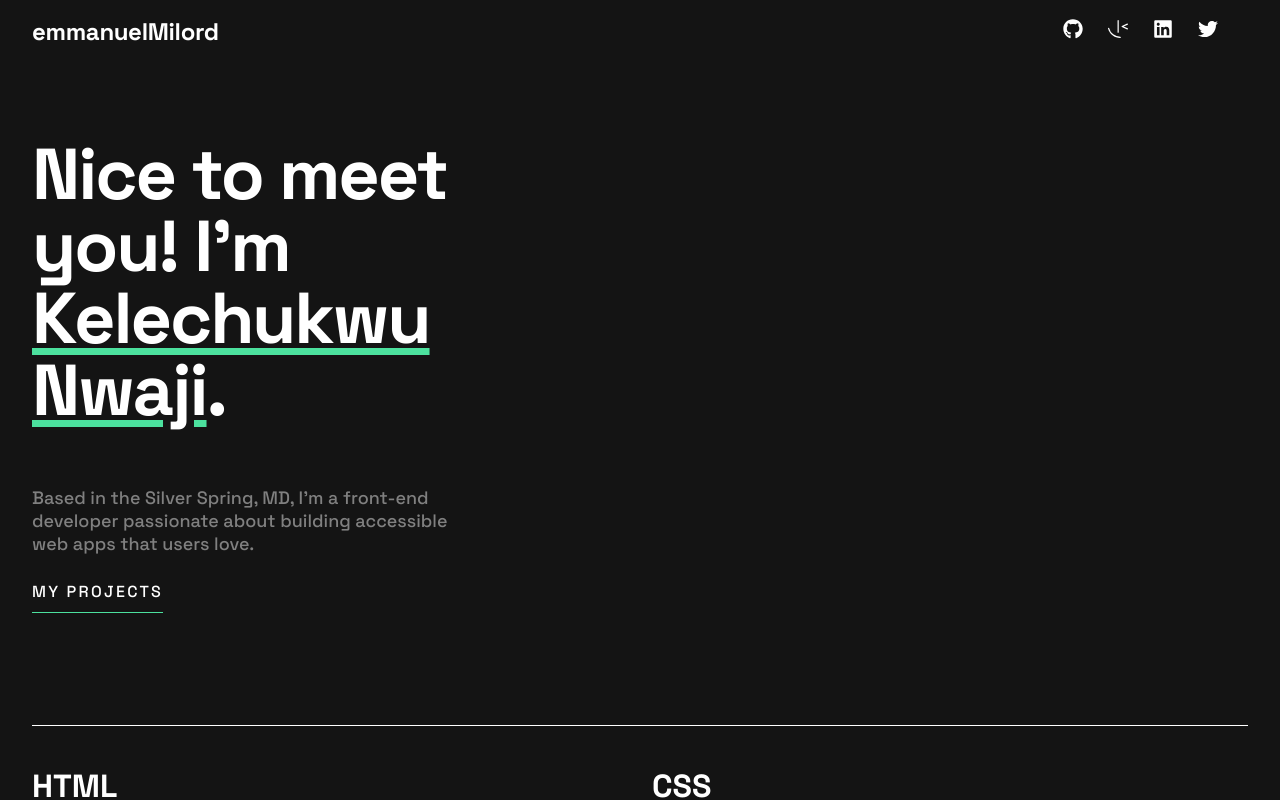
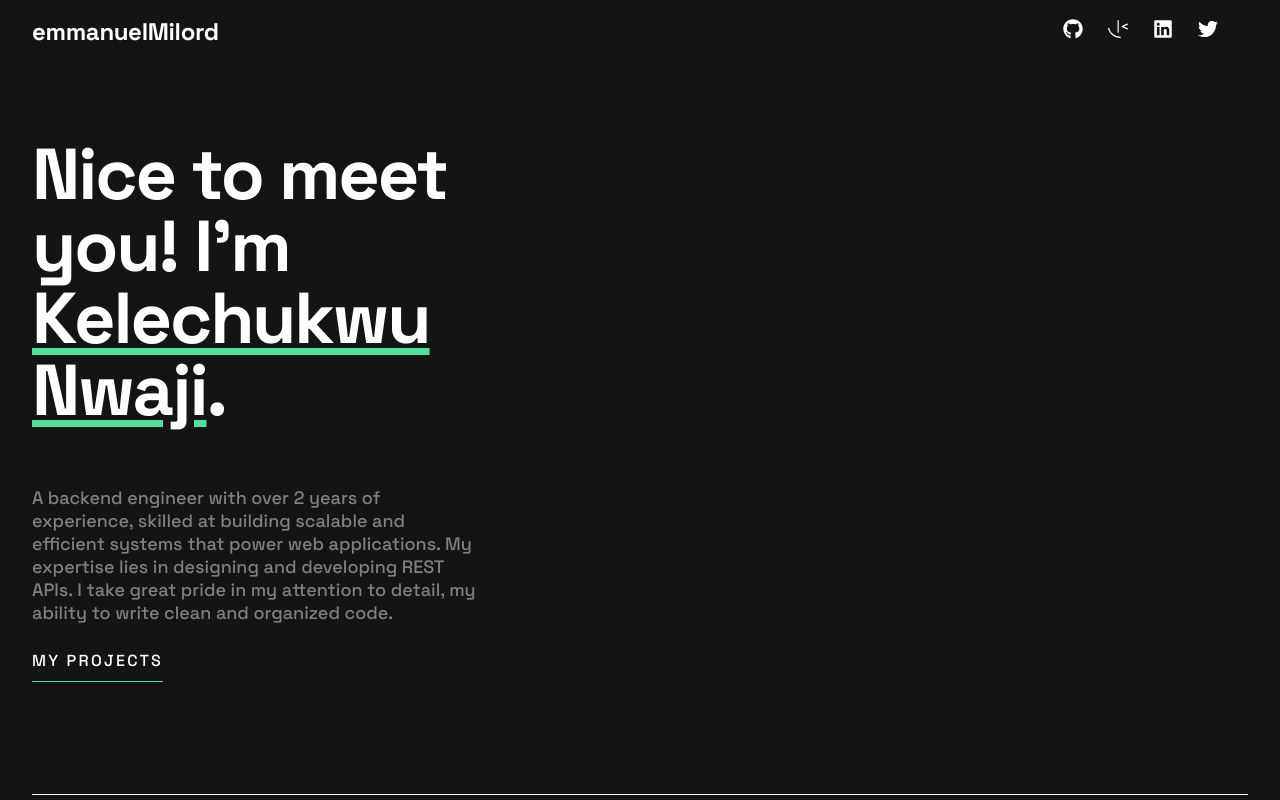
Before and after one commit to kelechinwaji/developer-portfolio, a React (Vite) app: page / in a window 1280 px wide. Shown: the top 800 px of the page. Built offline with nearby package versions, Linux system fonts and the light colour scheme.

Commit message:
[feat]: developer bio

```diff
--- a/src/components/Hero.jsx
+++ b/src/components/Hero.jsx
@@ -30,8 +30,7 @@ export default function Hero() {
         </div>
 
         <p className="hero-text">
-          Based in the Silver Spring, MD, I’m a front-end developer passionate about building
-          accessible web apps that users love.
+        A backend engineer with over 2 years of experience, skilled at building scalable and efficient systems that power web applications. My expertise lies in designing and developing REST APIs. I take great pride in my attention to detail, my ability to write clean and organized code.
         </p>
 
         <a onClick={handleClickScroll} className="btn">My Projects</a>
```
